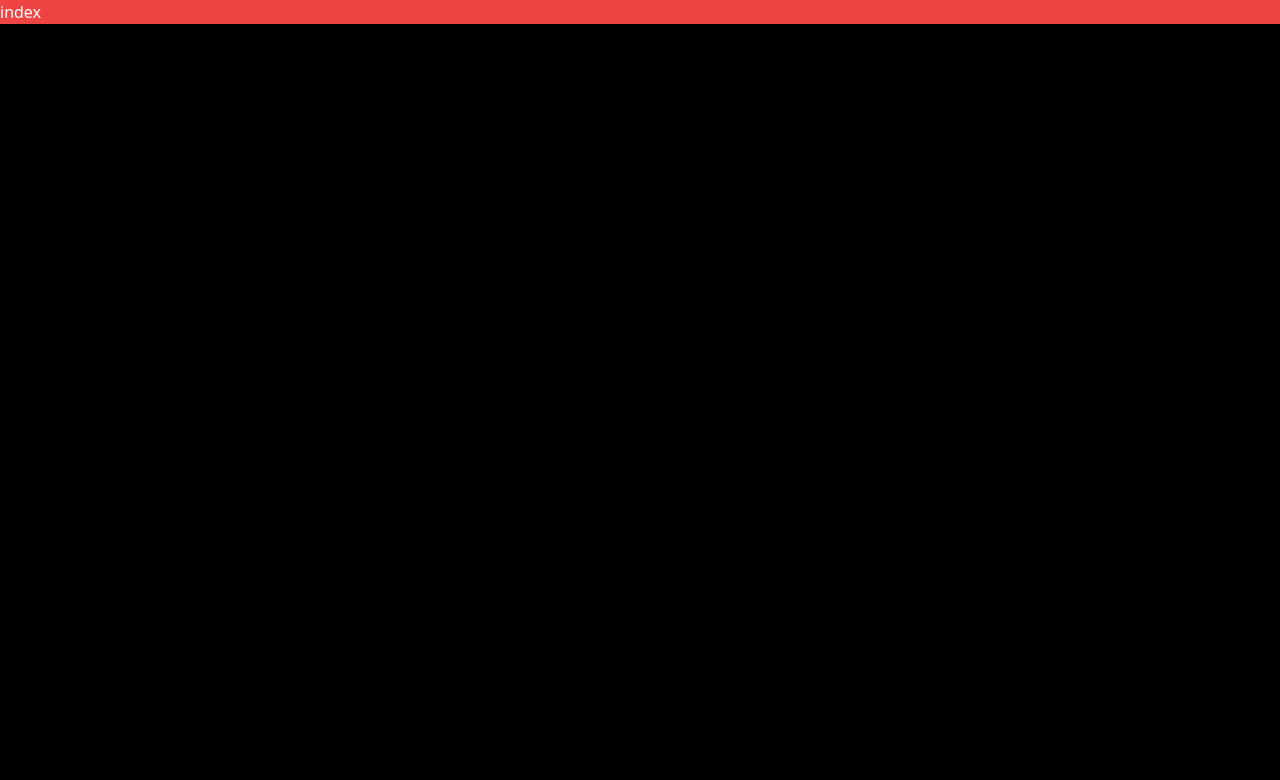
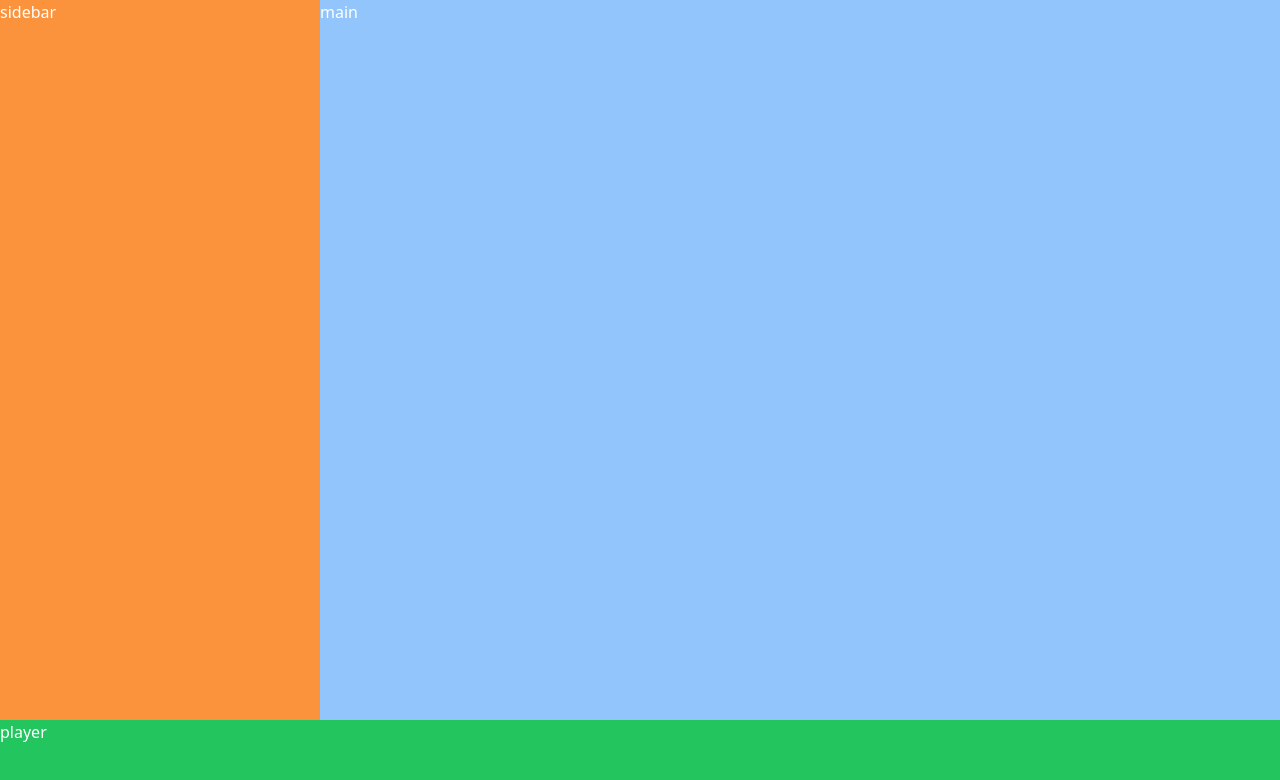
Before and after one commit to Ricky-kvarnstrom/spotify-clone, a Next.js app: page / in a window 1280 px wide. Shown: the top 780 px of the page. Built offline with nearby package versions, Linux system fonts and the light colour scheme.

Commit message:
added base layout

```diff
--- a/package.json
+++ b/package.json
@@ -18,6 +18,8 @@
   "devDependencies": {
     "autoprefixer": "^10.4.14",
     "postcss": "^8.4.21",
+    "prettier": "^2.8.7",
+    "prettier-plugin-tailwindcss": "^0.2.5",
     "tailwindcss": "^3.2.7"
   }
 }
--- a/src/pages/index.js
+++ /dev/null
@@ -1,5 +0,0 @@
-import React from "react";
-
-export default function index() {
-  return <div className="bg-red-500">index</div>;
-}
--- /dev/null
+++ b/src/pages/index.jsx
@@ -0,0 +1,13 @@
+import React from "react";
+
+export default function index() {
+  return (
+    <div className="flex h-screen flex-col bg-red-500">
+      <div className="flex flex-1">
+        <aside className="w-full max-w-xs bg-orange-400">sidebar</aside>
+        <main className="flex-1 bg-blue-300">main</main>
+      </div>
+      <footer className="h-20 bg-green-500">player</footer>
+    </div>
+  );
+}
```
Also changed, not shown: 1 other file (tests, documents, lock files or other folders).
